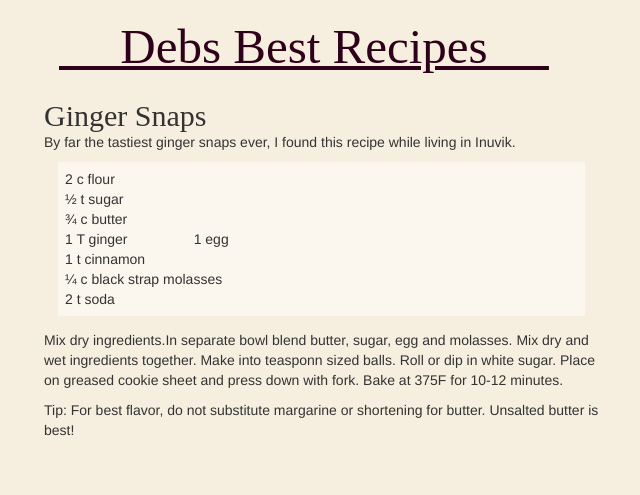
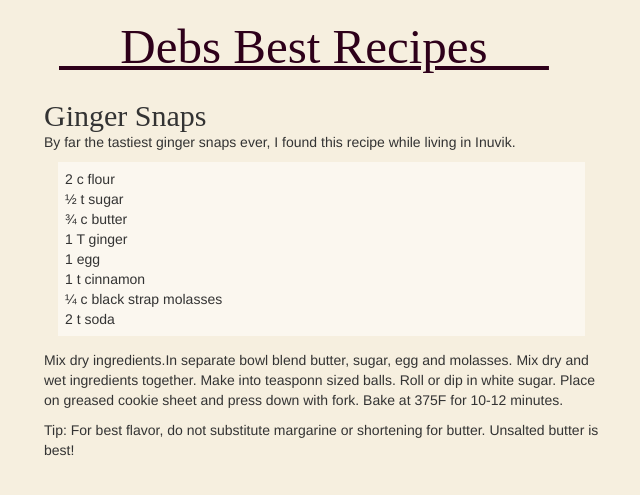
Before and after one commit to JonahBraun/debs-recipes, a Jekyll site: the page built from _posts/2005-09-13-ginger-snaps.md, in a window 1280 px wide. Shown: the top 495 px of the page, without its empty margins (11-651 px from the left). Built offline with Jekyll 4.4.1, drawn with Linux system fonts in a browser that asks for light colours; nearby versions of some CDN libraries; some web fonts are replaced; Markdown is read by kramdown in place of the engine named in the settings.

```diff
--- a/_posts/2005-09-13-ginger-snaps.md
+++ b/_posts/2005-09-13-ginger-snaps.md
@@ -8,7 +8,8 @@ By far the tastiest ginger snaps ever, I found this recipe while living in Inuvi
 - 2 c flour
 - ½ t sugar
 - ¾ c butter
-- 1 T ginger&nbsp;&nbsp; &nbsp;&nbsp;&nbsp; &nbsp;&nbsp;&nbsp; &nbsp;&nbsp;&nbsp; &nbsp; 1 egg<br />
+- 1 T ginger
+- 1 egg
 - 1 t cinnamon
 - ¼ c black strap molasses
 - 2 t soda
```
